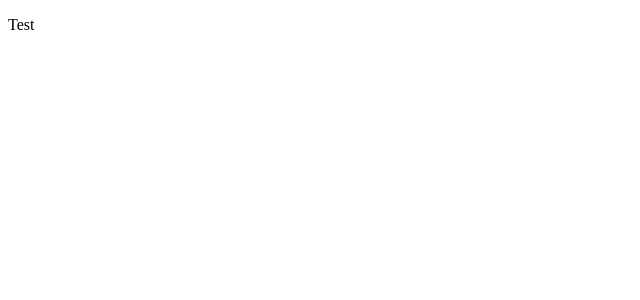
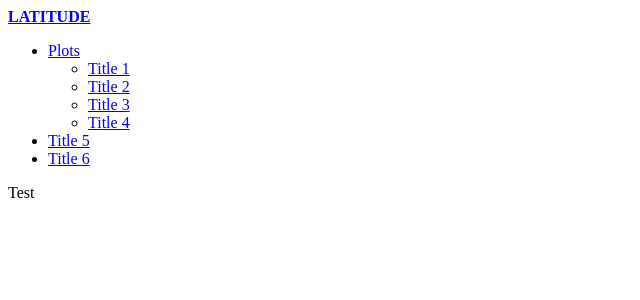
Before and after one commit to cmtaflin/koolmonwen_grp, a Flask app: page / in a window 1280 px wide. Before the commit the part shown is almost empty. Shown: the top 300 px of the page, without its empty margins (0-640 px from the left). Run offline with Flask 2, Linux system fonts and the light colour scheme; parts of the project's set-up code (start-up, migrations or seed data) failed here and were passed over; some libraries are stand-ins or nearby versions.

Commit message:
Craig uplated index.html

```diff
--- a/templates/index.html
+++ b/templates/index.html
@@ -8,5 +8,39 @@
 </head>
 
 <body>
+
+
+
+	<!--              NAVIGATION BAR                                   -->
+
+	<!-----Nav Left Side                                               -->
+
+	<nav class= "navbar-default">
+	  <div class="navbar header">
+		<div class="container-fluid">
+		  <a class="navbar-left lat_box" href="index.html"><strong>LATITUDE</strong></a>
+
+	<!--                                                 Nav Right Side-->
+
+		  <ul class= "nav navbar-nav navbar-right">
+					<li class = "dropdown">
+					   <a class="dropdown-toggle" data-toggle="dropdown" href="#">Plots
+					   <span class ="caret"></span></a>
+						 <ul class ="dropdown-menu">
+							 <li><a href=#>Title 1</a></li>
+							 <li><a href=#>Title 2</a></li>
+							 <li><a href=#>Title 3</a></li>
+							 <li><a href=#>Title 4</a></li>
+						 </ul>
+					 </li>
+					 <li> <a href=#>Title 5</a></li>
+					 <li> <a href=#>Title 6</a></li>
+			  </ul>
+		   </div>
+	  </div>
+	</nav>
+
+	<!--                      END NAV BAR                              -->
+
 <p>Test</p>
 </body>
```
